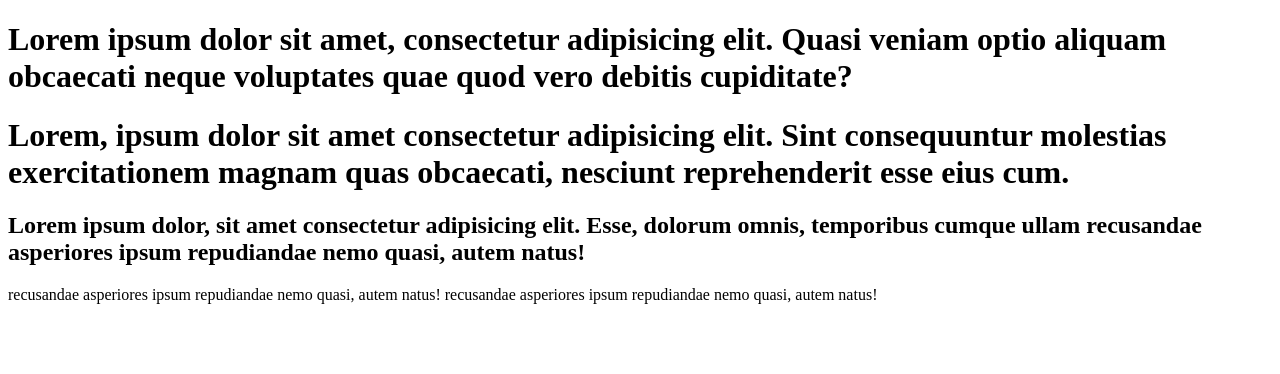
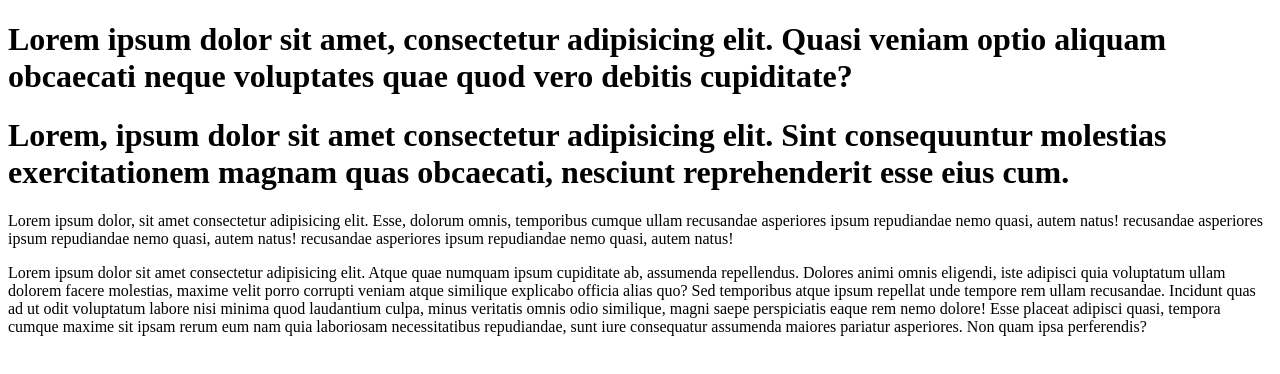
Before and after one commit to jamoliddinn1pp/12-dars-22, a plain HTML site: page sinf ishi/index.html in a window 1280 px wide. Drawn offline with Linux system fonts and the light colour scheme.

Commit message:
paragrif

```diff
--- a/sinf ishi/index.html
+++ b/sinf ishi/index.html
@@ -13,10 +13,17 @@
 <body>
     <h1>Lorem, ipsum dolor sit amet consectetur adipisicing elit. Sint consequuntur molestias exercitationem magnam quas
         obcaecati, nesciunt reprehenderit esse eius cum.</h1>
-    <h2>Lorem ipsum dolor, sit amet consectetur adipisicing elit. Esse, dolorum omnis, temporibus cumque ullam
+    <p>Lorem ipsum dolor, sit amet consectetur adipisicing elit. Esse, dolorum omnis, temporibus cumque ullam
+        recusandae asperiores ipsum repudiandae nemo quasi, autem natus!
+        recusandae asperiores ipsum repudiandae nemo quasi, autem natus!
         recusandae asperiores ipsum repudiandae nemo quasi, autem natus!</h2>
-    recusandae asperiores ipsum repudiandae nemo quasi, autem natus!</h2>
-    recusandae asperiores ipsum repudiandae nemo quasi, autem natus!</h2>
+        <p>Lorem ipsum dolor sit amet consectetur adipisicing elit. Atque quae numquam ipsum cupiditate ab, assumenda
+            repellendus. Dolores animi omnis eligendi, iste adipisci quia voluptatum ullam dolorem facere molestias,
+            maxime velit porro corrupti veniam atque similique explicabo officia alias quo? Sed temporibus atque ipsum
+            repellat unde tempore rem ullam recusandae. Incidunt quas ad ut odit voluptatum labore nisi minima quod
+            laudantium culpa, minus veritatis omnis odio similique, magni saepe perspiciatis eaque rem nemo dolore! Esse
+            placeat adipisci quasi, tempora cumque maxime sit ipsam rerum eum nam quia laboriosam necessitatibus
+            repudiandae, sunt iure consequatur assumenda maiores pariatur asperiores. Non quam ipsa perferendis?</p>
 </body>
 
 </html>
```
